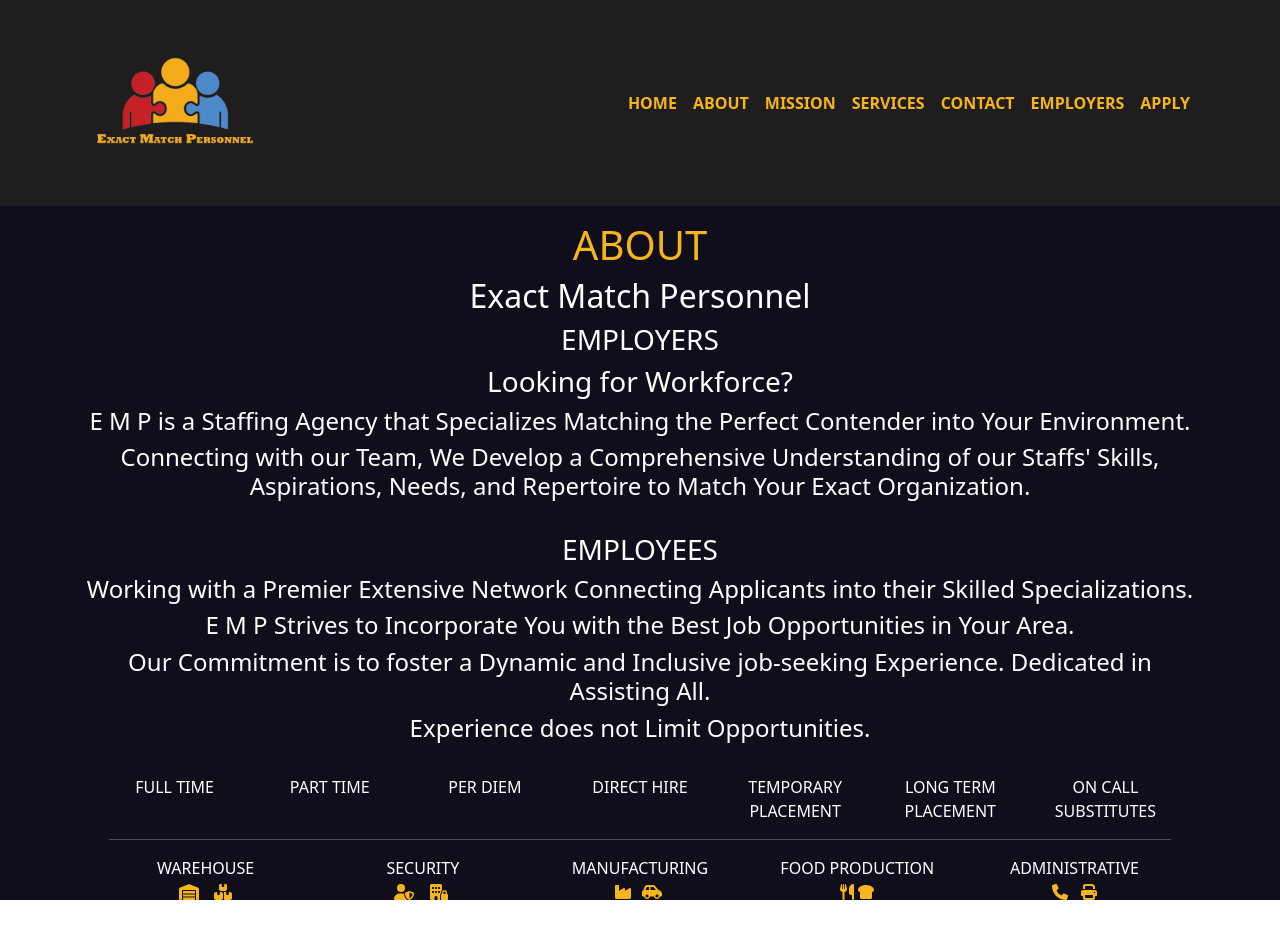
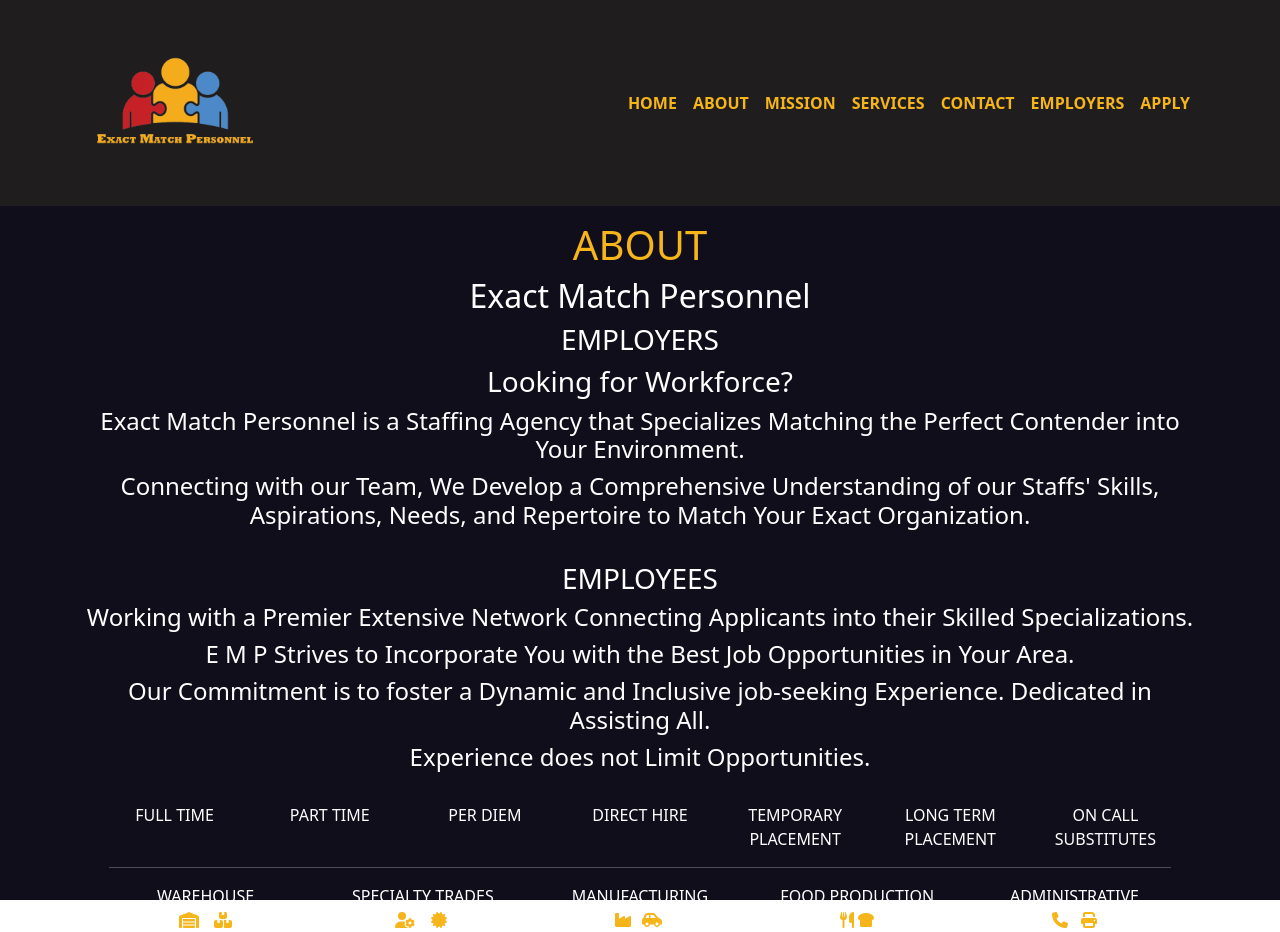
Before and after one commit to CdmMandalorian/ExactMatchPersonnel, a React (Create React App) app in the folder client/: page /about in a window 1280 px wide. Before the commit the page ends 904 px from the top, so only its background shows below. Built offline with nearby package versions, Linux system fonts and the light colour scheme.

Commit message:
Removed h3 and h2 in Mission, changed wording of EMP and switched out security for specialty t

```diff
--- a/client/src/components/About/About.js
+++ b/client/src/components/About/About.js
@@ -1,14 +1,13 @@
 import { Container, Row, Col } from 'react-bootstrap'
 import { FontAwesomeIcon } from "@fortawesome/react-fontawesome";
-import { faWarehouse } from "@fortawesome/free-solid-svg-icons";
-import { faBuildingLock } from "@fortawesome/free-solid-svg-icons";
+import { faCertificate, faWarehouse } from "@fortawesome/free-solid-svg-icons";
 import { faIndustry } from "@fortawesome/free-solid-svg-icons";
 import { faUtensils } from "@fortawesome/free-solid-svg-icons";
 import { faPhone } from "@fortawesome/free-solid-svg-icons";
 import { faPrint } from "@fortawesome/free-solid-svg-icons";
 import { faBreadSlice } from "@fortawesome/free-solid-svg-icons";
 import { faBoxesStacked } from "@fortawesome/free-solid-svg-icons";
-import { faUserShield } from "@fortawesome/free-solid-svg-icons";
+import { faUserGear } from "@fortawesome/free-solid-svg-icons";
 import { faCarSide } from "@fortawesome/free-solid-svg-icons";
 
 
@@ -24,7 +23,7 @@
             <h2 className="about">Exact Match Personnel</h2>
             <h3 className="about">EMPLOYERS</h3>
             <h3 className="about">Looking for Workforce?</h3>
-            <h4 className="about">E M P is a Staffing Agency that Specializes Matching the Perfect Contender into Your Environment.</h4>
+            <h4 className="about">Exact Match Personnel is a Staffing Agency that Specializes Matching the Perfect Contender into Your Environment.</h4>
             <h4 className="about">Connecting with our Team, We Develop a Comprehensive Understanding of our Staffs' Skills, Aspirations, Needs, and Repertoire to Match Your Exact Organization.</h4>
             <br className="aboutBR"></br>
             <h3 className="about">EMPLOYEES</h3>
@@ -67,10 +66,10 @@
                           <FontAwesomeIcon icon={faBoxesStacked} style={{color: "#f5b51b",}} />
                     </Col>
                     <Col className="jobIcons_item">
-                      SECURITY
+                      SPECIALTY TRADES
                         <br></br>
-                          <FontAwesomeIcon icon={faUserShield} style={{color: "#f5b51b", paddingRight: "8%"}} />
-                          <FontAwesomeIcon icon={faBuildingLock} style={{color: "#f5b51b", paddingRight: "2%"}} />
+                          <FontAwesomeIcon icon={faUserGear} style={{color: "#f5b51b", paddingRight: "8%"}} />
+                          <FontAwesomeIcon icon={faCertificate} style={{color: "#f5b51b", paddingRight: "2%"}} />
                     </Col>
                     <Col className="jobIcons_item">
                       MANUFACTURING
--- a/client/src/components/Mission/Mission.js
+++ b/client/src/components/Mission/Mission.js
@@ -10,10 +10,6 @@
         </h1>
         <Row className='mission-description'>
           <Col style={{ color: 'white' }}>
-            <h3>
-              Exact Match Personnel
-            </h3>
-            <h3 className="mission">Mission</h3>
             <h4 className="mission">Empower individuals at every stage of their career journey by providing unparalleled support in connecting talent with rewarding employment opportunities. </h4>
             <h4 className="mission">We believe that everyone, regardless of their level of experience, deserves the chance to find a job that not only matches their skills but also aligns with their aspirations. </h4>
             <h4 className="mission">At the heart of our mission is the belief that the right job can transform lives. We strive to create a platform that transcends traditional recruitment paradigms, ensuring that every candidate, regardless of their background, finds an exact match. </h4>
```
